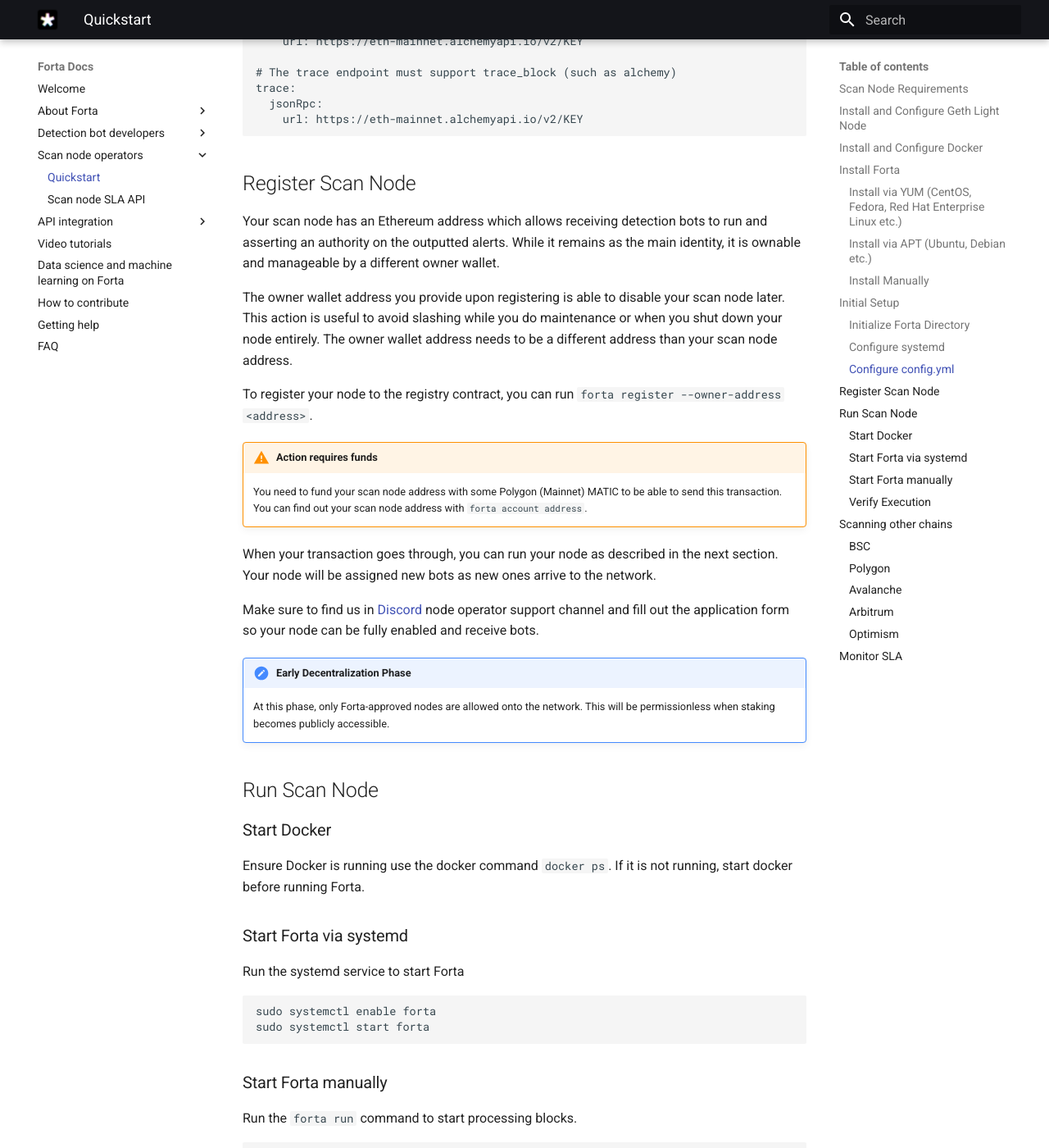
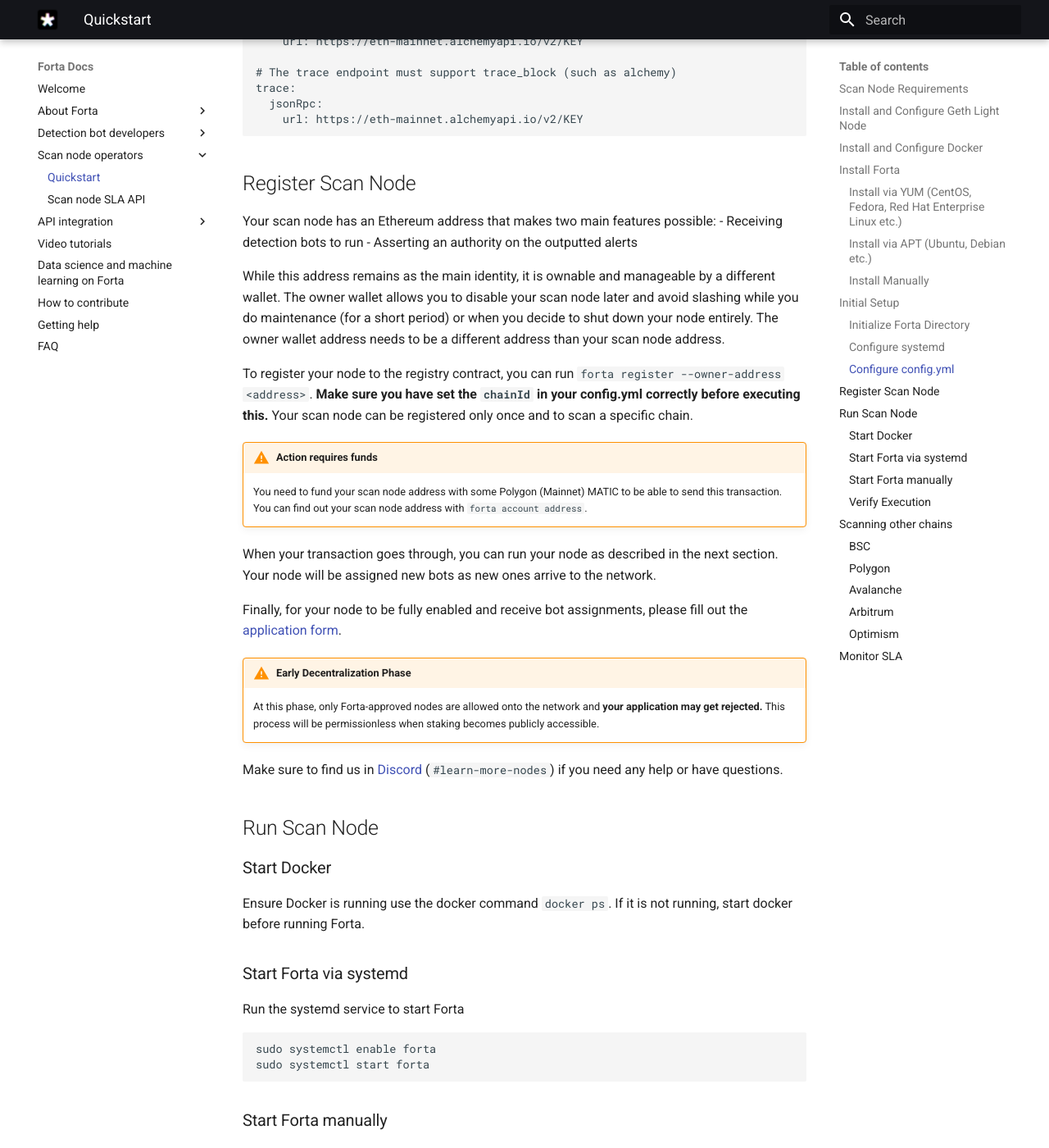
Before and after one commit to forta-network/docs, an MkDocs documentation site: the page built from docs/scanner-quickstart.md, in a window 1280 px wide and 1400 px high, scrolled down 4682 px. Shown: the whole window at 82% size. Built offline with MkDocs 1.6.1 and Material for MkDocs 9.7.7, drawn with Linux system fonts in a browser that asks for light colours.

Commit message:
update registration steps

```diff
--- a/docs/scanner-quickstart.md
+++ b/docs/scanner-quickstart.md
@@ -191,22 +191,25 @@
 
 ## Register Scan Node
 
-Your scan node has an Ethereum address which allows receiving detection bots to run and asserting an authority on the outputted alerts. While it remains as the main identity, it is ownable and manageable by a different owner wallet.
+Your scan node has an Ethereum address that makes two main features possible:
+  - Receiving detection bots to run
+  - Asserting an authority on the outputted alerts
 
-The owner wallet address you provide upon registering is able to disable your scan node later. This action is useful to avoid slashing while you do maintenance or when you shut down your node entirely. The owner wallet address needs to be a different address than your scan node address.
+While this address remains as the main identity, it is ownable and manageable by a different wallet. The owner wallet allows you to disable your scan node later and avoid slashing while you do maintenance (for a short period) or when you decide to shut down your node entirely. The owner wallet address needs to be a different address than your scan node address.
 
-To register your node to the registry contract, you can run `forta register --owner-address <address>`.
+To register your node to the registry contract, you can run `forta register --owner-address <address>`. **Make sure you have set the `chainId` in your config.yml correctly before executing this.** Your scan node can be registered only once and to scan a specific chain.
 
 !!! warning "Action requires funds"
     You need to fund your scan node address with some Polygon (Mainnet) MATIC to be able to send this transaction. You can find out your scan node address with `forta account address`.
 
 When your transaction goes through, you can run your node as described in the next section. Your node will be assigned new bots as new ones arrive to the network.
 
-Make sure to find us in [Discord](https://discord.gg/cE774RyA) node operator support channel and fill out the application form so your node can be fully enabled and receive bots.
+Finally, for your node to be fully enabled and receive bot assignments, please fill out the [application form](https://docs.google.com/forms/d/e/1FAIpQLSe7p8LYECwDJetO2eCXBzs0H7dt7aEcoisexVteCIu7wVx_pg/viewform).
 
-!!! important "Early Decentralization Phase"
-    At this phase, only Forta-approved nodes are allowed onto the network. This will be permissionless when staking becomes publicly accessible.
+!!! warning "Early Decentralization Phase"
+    At this phase, only Forta-approved nodes are allowed onto the network and **your application may get rejected.** This process will be permissionless when staking becomes publicly accessible.
 
+Make sure to find us in [Discord](https://discord.gg/CEgXjgBC) (`#learn-more-nodes`) if you need any help or have questions.
 
 ## Run Scan Node
 
```
